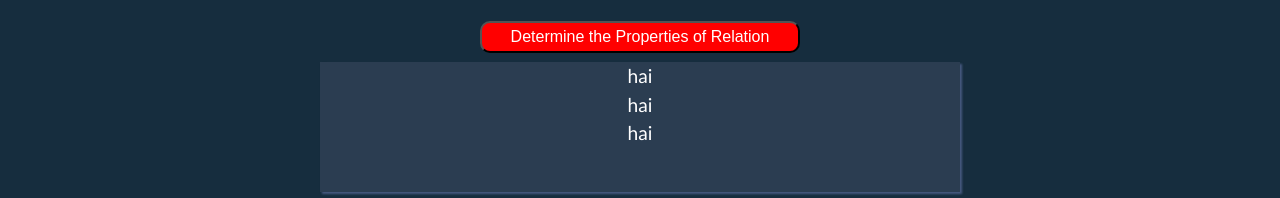
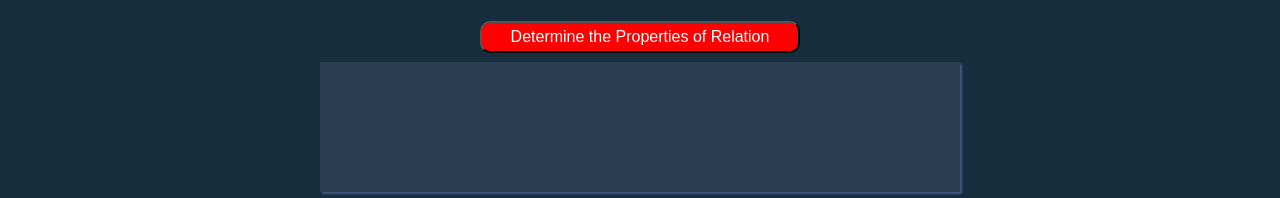
Before and after one commit to iqbalzainuddin/properties-of-relation, a plain HTML site: page index.html in a window 1280 px wide. Shown: the part 179-377 px from the top of the page. Drawn offline with Linux system fonts and the light colour scheme.

Commit message:
Minor change

```diff
--- a/index.html
+++ b/index.html
@@ -30,9 +30,9 @@
             <!-- This section will display the result -->
             <div id="result-area" class="result-area">
                 <p class="properties" id="properties">This set properties is</p>
-                <p class="ref-closure" id="ref-closure">hai</p>
-                <p class="sym-closure" id="sym-closure">hai</p>
-                <p class="tra-closure" id="tra-closure">hai</p>
+                <p class="ref-closure" id="ref-closure"></p>
+                <p class="sym-closure" id="sym-closure"></p>
+                <p class="tra-closure" id="tra-closure"></p>
             </div>
 
             <!-- This is the right sidebar section which contain group members name -->
```
